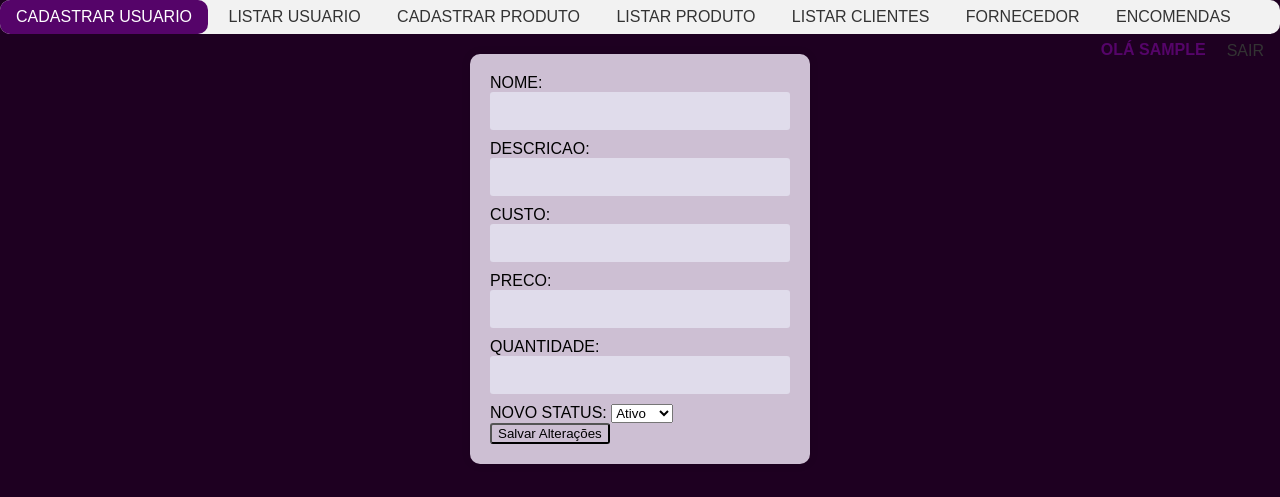
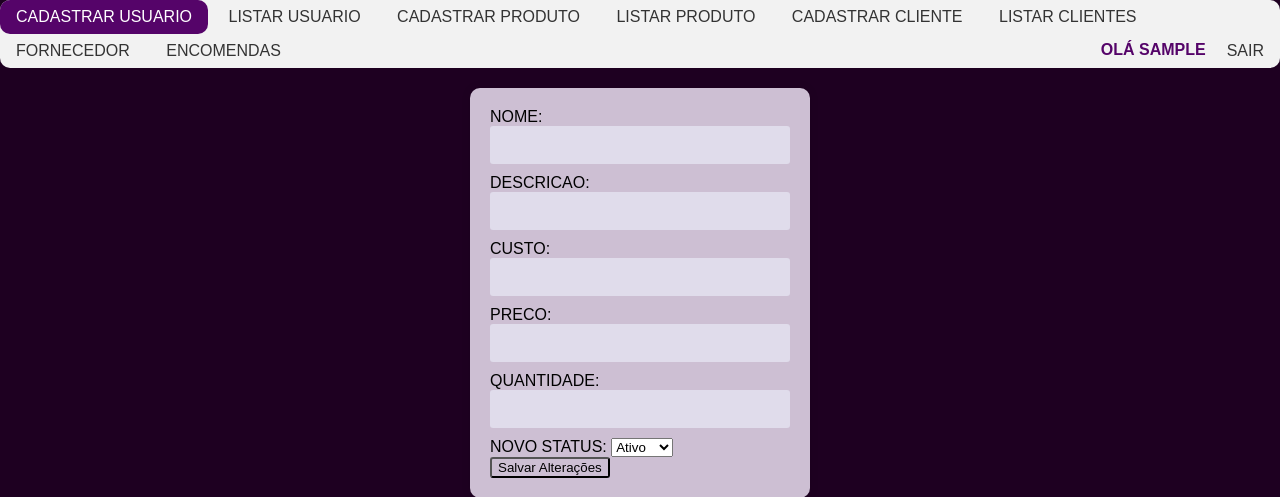
Before and after one commit to PaulodeMarco/Saguadim_preject, a PHP site: page /alteraproduto.php?id=1 in a window 1280 px wide. Shown: the top 497 px of the page. Run offline with PHP 8.4, Linux system fonts and the light colour scheme; the visitor is signed in with stand-in values (Sample User, id 1); data that the repository does not hold is empty.

Commit message:
refactor: alter cabecalho.php

```diff
--- a/cabecalho.php
+++ b/cabecalho.php
@@ -12,6 +12,7 @@ $nomeusuario = $_SESSION['nomeusuario'];
         <li><a href="listausuario.php">LISTAR USUARIO</a></li>
         <li><a href="cadastraproduto.php">CADASTRAR PRODUTO</a></li>
         <li><a href="listaproduto.php">LISTAR PRODUTO</a></li>
+        <li><a href="cadastracliente.php">CADASTRAR CLIENTE</a></li>
         <li><a href="cadastro-cliente.php">LISTAR CLIENTES</a></li>
         <li><a href="fornecedor.php">FORNECEDOR</a></li>
         <li><a href="encomendas.php">ENCOMENDAS</a></li>
```
